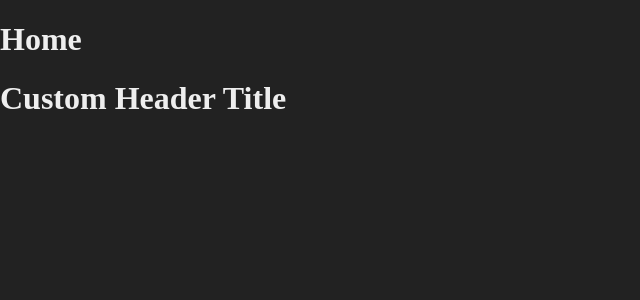
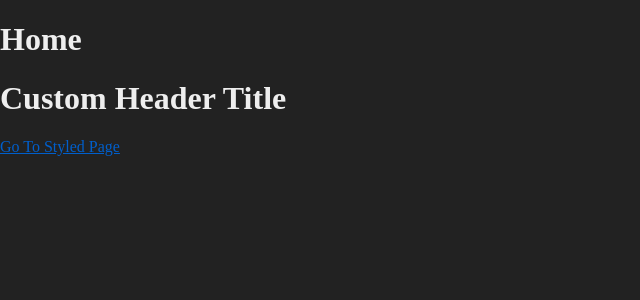
Before and after one commit to DanielBGC/nextjs-fundamentals, a Next.js app: page / in a window 1280 px wide. Shown: the top 300 px of the page, without its empty margins (0-640 px from the left). Built offline with nearby package versions, Linux system fonts and the light colour scheme.

Commit message:
Navegação entre componentes

```diff
--- a/src/pages/StyledPage.tsx
+++ b/src/pages/StyledPage.tsx
@@ -1,9 +1,12 @@
 import styles from '../styles/StyledPage.module.css';
+import Link from 'next/link'
 
 export default function styledPage() {
   return(
     <div className={styles.purpleDiv}>
       <h1>Styled Page</h1>
+
+      <Link href='/'>Go Back to Home</Link>
     </div>
   )
 }
--- a/src/pages/index.tsx
+++ b/src/pages/index.tsx
@@ -1,3 +1,4 @@
+import Link from 'next/link'
 import Header from "@/components/Header";
 
 
@@ -6,6 +7,8 @@ export default function Home() {
     <>
       <h1>Home</h1>
       <Header title="Custom Header Title"/>
+
+      <Link href='/StyledPage'>Go To Styled Page</Link>
     </>
   )
 }
--- a/src/styles/globals.css
+++ b/src/styles/globals.css
@@ -8,3 +8,7 @@ html, body {
 * {
   box-sizing: border-box;
 }
+
+a {
+  color: #005fcc;
+}
```
